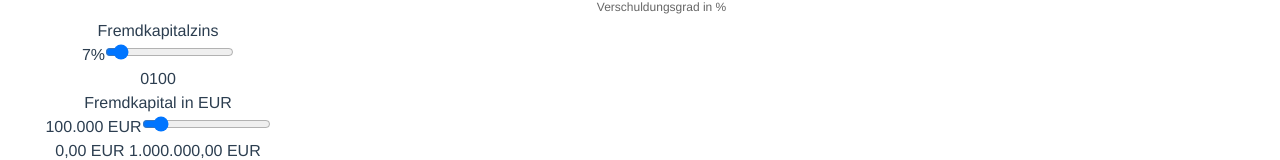
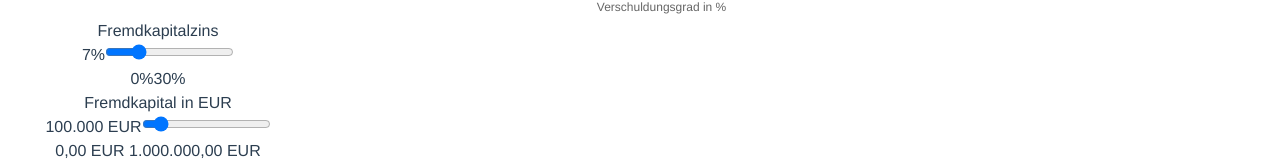
Before and after one commit to dominikdablander/dukproject, a Vue app: page / in a window 1280 px wide. Shown: the part 1418-1578 px from the top of the page. Built offline with nearby package versions, Linux system fonts and the light colour scheme.

Commit message:
modified:   src/components/Chart.vue

```diff
--- a/src/components/Chart.vue
+++ b/src/components/Chart.vue
@@ -13,12 +13,13 @@
             class="w-full"
             type="range"
             min="0"
-            max="100"
+            max="30"
+            step="0.1"
             v-model="currentInterest"
           />
           <div class="-mt-2 flex w-full justify-between">
-            <span class="text-sm text-gray-600">0</span>
-            <span class="text-sm text-gray-600">100</span>
+            <span class="text-sm text-gray-600">0%</span>
+            <span class="text-sm text-gray-600">30%</span>
           </div>
         </div>
         <div class="price-range p-4">
@@ -30,6 +31,7 @@
             type="range"
             min="0"
             max="1000000"
+            step="10000"
             v-model="currentDebt"
           />
           <div class="-mt-2 flex w-full justify-between">
```
